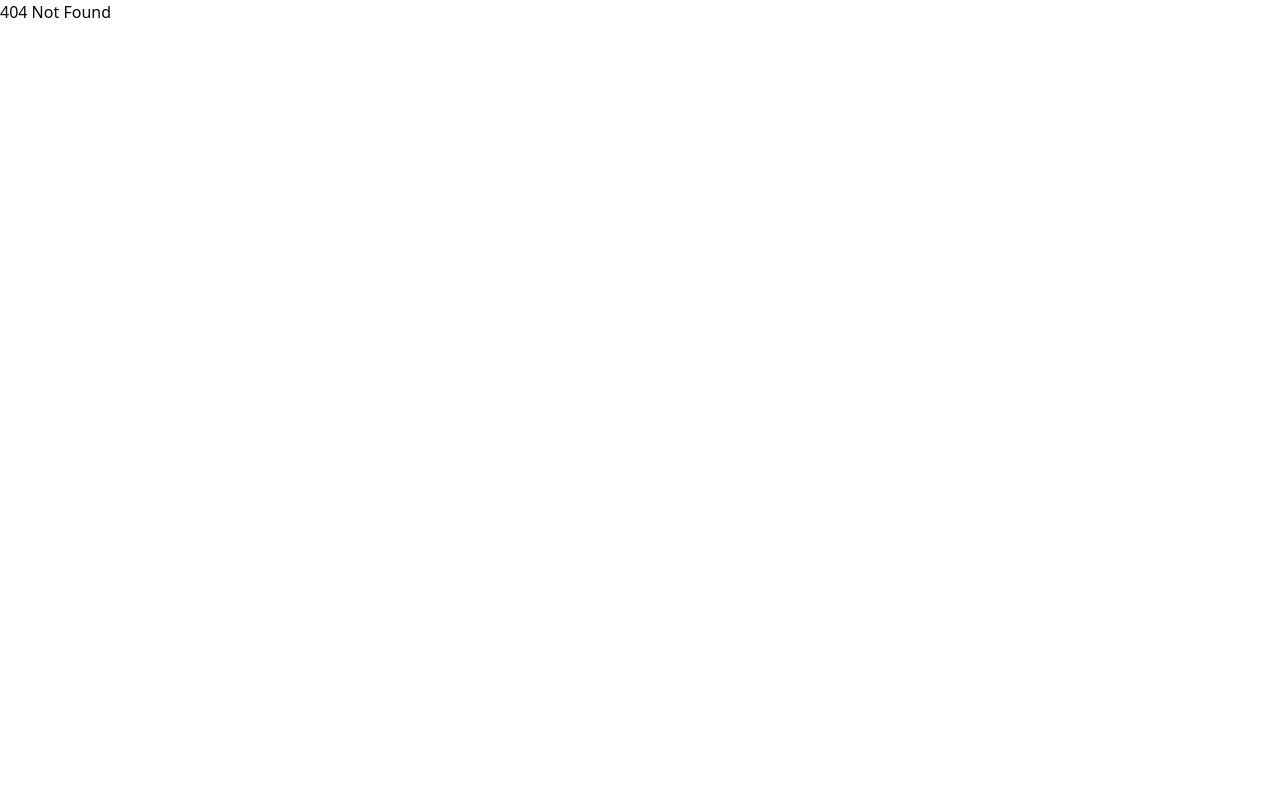
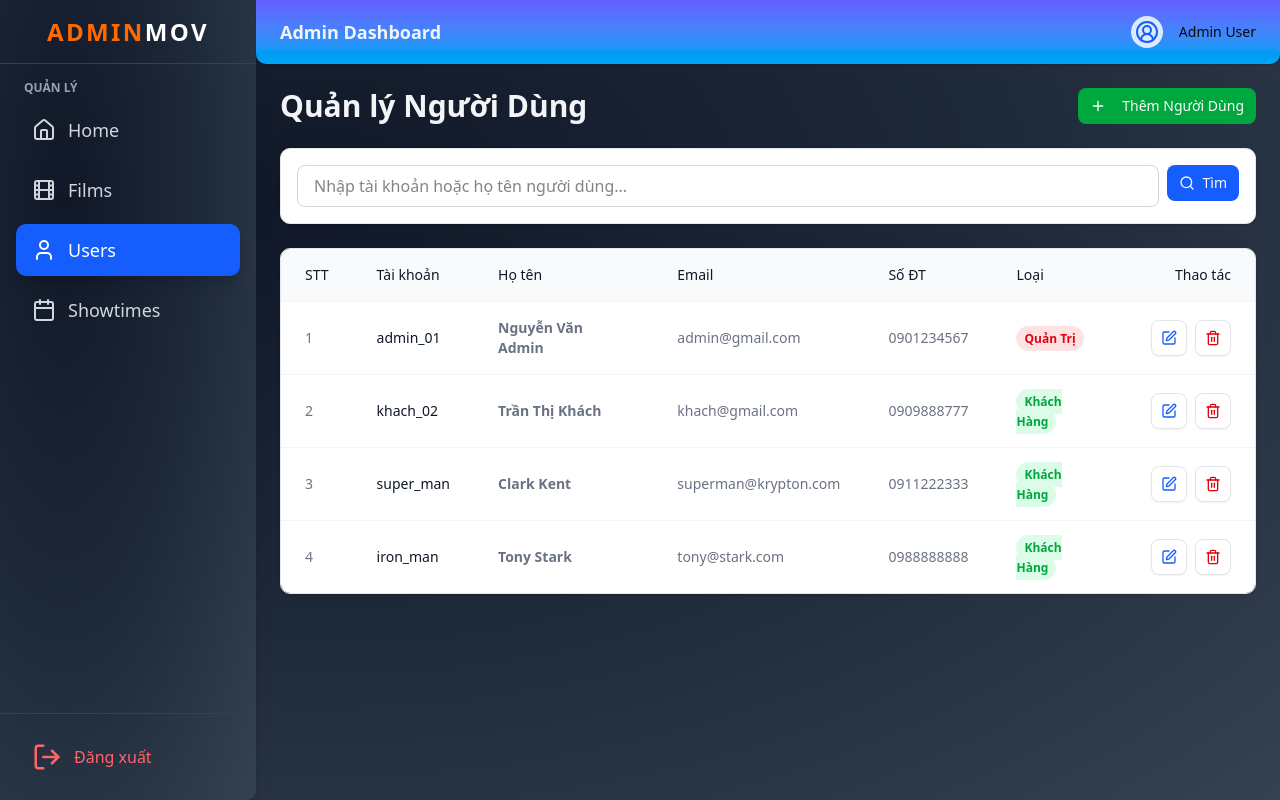
Before and after one commit to PhamKhaiHoan/Movie_Booking, a React (Vite) app: page /admin/users in a window 1280 px wide. Before the commit this address had no page. Built offline with nearby package versions, Linux system fonts and the light colour scheme.

Commit message:
user_list_render

```diff
--- a/src/pages/admin/films/ShowTime.tsx
+++ b/src/pages/admin/films/ShowTime.tsx
@@ -1,19 +1,23 @@
+// src/pages/admin/films/Showtime.tsx
 import { useEffect, useState } from "react";
 import { useParams } from "react-router-dom";
 import { Button } from "@/components/ui/button";
 
 export const Showtime = () => {
-  const { id } = useParams(); // Lấy mã phim từ URL
+  const { id } = useParams();
 
-  // State lưu thông tin form
+  // State form nhập liệu
   const [formData, setFormData] = useState({
     heThongRap: "",
     cumRap: "",
     ngayChieuGioChieu: "",
-    giaVe: 75000, // Giá mặc định
+    giaVe: 75000,
   });
 
-  // Dữ liệu giả: Hệ thống rạp
+  // State lưu thông tin phim đang được chọn
+  const [movieInfo, setMovieInfo] = useState<any>(null);
+
+  // --- MOCK DATA ---
   const heThongRapMock = [
     {
       maHeThongRap: "BHDStar",
@@ -32,7 +36,6 @@ export const Showtime = () => {
     },
   ];
 
-  // Dữ liệu giả: Cụm rạp (Sẽ lọc theo Hệ thống rạp)
   const cumRapMock = {
     BHDStar: [
       { maCumRap: "bhd-3-2", tenCumRap: "BHD Star 3/2" },
@@ -47,7 +50,41 @@ export const Showtime = () => {
     ],
   };
 
-  // Lấy danh sách cụm rạp tương ứng khi chọn Hệ thống rạp
+  // --- EFFECT: Lấy thông tin phim theo ID ---
+  useEffect(() => {
+    // Giả lập API lấy chi tiết phim
+    const mockMovies = [
+      {
+        maPhim: "1314",
+        tenPhim: "Mai",
+        hinhAnh: "https://movienew.cybersoft.edu.vn/hinhanh/mai_gp01.jpg",
+      },
+      {
+        maPhim: "1329",
+        tenPhim: "Đào, Phở và Piano",
+        hinhAnh:
+          "https://movienew.cybersoft.edu.vn/hinhanh/dao-pho-va-piano_gp01.png",
+      },
+      {
+        maPhim: "1344",
+        tenPhim: "Kung Fu Panda 4",
+        hinhAnh:
+          "https://movienew.cybersoft.edu.vn/hinhanh/kung-fu-panda-4_gp01.jpg",
+      },
+    ];
+
+    const foundMovie = mockMovies.find((m) => m.maPhim.toString() === id);
+
+    // Nếu tìm thấy thì set, không thì set mặc định để test
+    setMovieInfo(
+      foundMovie || {
+        maPhim: id,
+        tenPhim: "Phim chưa cập nhật tên",
+        hinhAnh: "https://via.placeholder.com/150",
+      }
+    );
+  }, [id]);
+
   // @ts-ignore
   const danhSachCumRap = formData.heThongRap
     ? cumRapMock[formData.heThongRap] || []
@@ -55,23 +92,39 @@ export const Showtime = () => {
 
   const handleSubmit = (e: React.FormEvent) => {
     e.preventDefault();
-    console.log("Dữ liệu lịch chiếu gửi đi:", {
-      maPhim: id,
-      ...formData,
-    });
-    alert("Tạo lịch chiếu thành công! (Check console)");
+    console.log("Payload tạo lịch:", { maPhim: id, ...formData });
+    alert("Đã tạo lịch chiếu thành công!");
   };
 
   return (
-    <div className="p-6">
-      <h1 className="text-3xl font-bold text-gray-100 mb-2">Tạo Lịch Chiếu</h1>
-      <p className="text-gray-400 mb-6">
-        Cho phim có mã: <span className="text-blue-400 font-bold">{id}</span>
-      </p>
+    <div className="p-6 flex gap-8">
+      {/* --- CỘT TRÁI: INFO PHIM --- */}
+      <div className="w-1/3">
+        <h2 className="text-xl font-bold text-gray-100 mb-4">Phim đang chọn</h2>
+        {movieInfo && (
+          <div className="bg-white p-4 rounded-lg shadow-sm border border-gray-200 flex flex-col items-center text-center">
+            <img
+              src={movieInfo.hinhAnh}
+              alt={movieInfo.tenPhim}
+              className="w-48 h-72 object-cover rounded-md shadow-md mb-4"
+            />
+            <h3 className="text-2xl font-bold text-blue-600 mb-1">
+              {movieInfo.tenPhim}
+            </h3>
+            <p className="text-gray-500 font-mono text-sm">Mã phim: {id}</p>
+          </div>
+        )}
+      </div>
 
-      <div className="bg-white p-8 rounded-lg shadow-sm border border-gray-200 max-w-3xl">
+      {/* --- CỘT PHẢI: FORM TẠO LỊCH --- */}
+      <div className="flex-1">
+        <h1 className="text-3xl font-bold text-gray-100 mb-6">
+          Tạo Lịch Chiếu
+        </h1>
+
+        <div className="bg-white p-8 rounded-lg shadow-sm border border-gray-200">
           <form onSubmit={handleSubmit} className="space-y-6">
-          {/* 1. Chọn Hệ thống rạp */}
+            {/* 1. Hệ thống rạp */}
             <div>
               <label className="block text-sm font-medium text-gray-700 mb-2">
                 Hệ thống rạp
@@ -106,14 +159,14 @@ export const Showtime = () => {
               </div>
             </div>
 
-          {/* 2. Chọn Cụm rạp (Chỉ hiện khi đã chọn Hệ thống) */}
+            {/* 2. Cụm rạp */}
             {formData.heThongRap && (
               <div>
                 <label className="block text-sm font-medium text-gray-700 mb-2">
                   Cụm rạp
                 </label>
                 <select
-                className="w-full px-4 py-2 border border-gray-300 rounded-md outline-none focus:border-blue-500"
+                  className="w-full px-4 py-2 border border-gray-300 rounded-md outline-none focus:border-blue-500 bg-white"
                   value={formData.cumRap}
                   onChange={(e) =>
                     setFormData({ ...formData, cumRap: e.target.value })
@@ -130,7 +183,7 @@ export const Showtime = () => {
             )}
 
             <div className="grid grid-cols-1 md:grid-cols-2 gap-6">
-            {/* 3. Ngày giờ chiếu */}
+              {/* 3. Ngày giờ */}
               <div>
                 <label className="block text-sm font-medium text-gray-700 mb-2">
                   Ngày giờ chiếu
@@ -164,7 +217,6 @@ export const Showtime = () => {
               </div>
             </div>
 
-          {/* Submit Button */}
             <div className="flex justify-end pt-4">
               <Button
                 type="submit"
@@ -176,5 +228,6 @@ export const Showtime = () => {
           </form>
         </div>
       </div>
+    </div>
   );
 };
--- a/src/pages/admin/layouts/AdminLayout.tsx
+++ b/src/pages/admin/layouts/AdminLayout.tsx
@@ -54,9 +54,9 @@ export const AdminLayout = () => {
             </span>
           </NavLink>
 
-          {/* Link Quản lý User (Sau này làm) */}
+          {/* Link Quản lý User */}
           <NavLink
-            to="/admin/users" // Tạm thời hardcode, sau này thêm vào PATH
+            to={PATH.ADMIN_USERS}
             className={({ isActive }) =>
               `flex items-center gap-3 px-4 py-3 rounded-lg transition-colors ${
                 isActive
--- /dev/null
+++ b/src/pages/admin/users/UserList.tsx
@@ -0,0 +1,166 @@
+import { Button } from "@/components/ui/button";
+import { PATH } from "@/constants/path";
+import { Edit, Plus, Search, Trash2 } from "lucide-react";
+import { useState } from "react";
+import { useNavigate } from "react-router-dom";
+
+export const UserList = () => {
+  const navigate = useNavigate();
+
+  // State lưu từ khóa tìm kiếm
+  const [keyword, setKeyword] = useState("");
+
+  // Mock Data User
+  const [users, setUsers] = useState([
+    {
+      taikhoan: "admin_01",
+      hoTen: "Nguyễn Văn Admin",
+      email: "admin@gmail.com",
+      soDt: "0901234567",
+      maLoaiNguoiDung: "QuanTri",
+    },
+    {
+      taikhoan: "khach_02",
+      hoTen: "Trần Thị Khách",
+      email: "khach@gmail.com",
+      soDt: "0909888777",
+      maLoaiNguoiDung: "KhachHang",
+    },
+    {
+      taikhoan: "super_man",
+      hoTen: "Clark Kent",
+      email: "superman@krypton.com",
+      soDt: "0911222333",
+      maLoaiNguoiDung: "KhachHang",
+    },
+    {
+      taikhoan: "iron_man",
+      hoTen: "Tony Stark",
+      email: "tony@stark.com",
+      soDt: "0988888888",
+      maLoaiNguoiDung: "KhachHang",
+    },
+  ]);
+
+  // Logic lọc danh sách: Tìm theo Tài Khoản hoặc Họ Tên
+  const filteredUsers = users.filter(
+    (user) =>
+      user.taikhoan.toLowerCase().includes(keyword.toLowerCase()) ||
+      user.hoTen.toLowerCase().includes(keyword.toLowerCase())
+  );
+
+  // Hàm xử lý xóa user
+  const handleDelete = (taiKhoan: string) => {
+    if (window.confirm(`Xóa user ${taiKhoan}?`)) {
+      setUsers(users.filter((u) => u.taikhoan !== taiKhoan));
+    }
+  };
+
+  return (
+    <div>
+      {/* --- Header --- */}
+      <div className="flex flex-col md:flex-row justify-between items-center gap-4 mb-6">
+        <h1 className="text-3xl font-bold text-gray-100">Quản lý Người Dùng</h1>
+        <Button
+          className="bg-green-600 hover:bg-green-700"
+          onClick={() => navigate(PATH.ADMIN_ADD_USER)}
+        >
+          <Plus className="mr-2 h-4 w-4" /> Thêm Người Dùng
+        </Button>
+      </div>
+
+      {/* --- Thanh Tìm Kiếm (Search Bar) --- */}
+      <div className="bg-white p-4 rounded-lg shadow-sm border border-gray-200 mb-6 flex gap-2">
+        <input
+          type="text"
+          placeholder="Nhập tài khoản hoặc họ tên người dùng..."
+          className="flex-1 px-4 py-2 border border-gray-300 rounded-md outline-none focus:border-blue-500 transition-all"
+          value={keyword}
+          onChange={(e) => setKeyword(e.target.value)}
+        />
+        <Button className="bg-blue-600 hover:bg-blue-700">
+          <Search className="h-4 w-4" /> Tìm
+        </Button>
+      </div>
+
+      {/* --- Bảng Danh Sách (Render filteredUsers) --- */}
+      <div className="overflow-hidden rounded-lg border border-gray-200 shadow-sm">
+        <table className="w-full border-collapse bg-white text-left text-sm text-gray-500">
+          <thead className="bg-gray-50">
+            <tr>
+              <th className="px-6 py-4 font-medium text-gray-900">STT</th>
+              <th className="px-6 py-4 font-medium text-gray-900">Tài khoản</th>
+              <th className="px-6 py-4 font-medium text-gray-900">Họ tên</th>
+              <th className="px-6 py-4 font-medium text-gray-900">Email</th>
+              <th className="px-6 py-4 font-medium text-gray-900">Số ĐT</th>
+              <th className="px-6 py-4 font-medium text-gray-900">Loại</th>
+              <th className="px-6 py-4 font-medium text-gray-900 text-right">
+                Thao tác
+              </th>
+            </tr>
+          </thead>
+          <tbody className="divide-y divide-gray-100 border-t border-gray-100">
+            {/* 👇 Chú ý: Map qua filteredUsers chứ không phải users gốc */}
+            {filteredUsers.length > 0 ? (
+              filteredUsers.map((user, index) => (
+                <tr
+                  key={user.taikhoan}
+                  className="hover:bg-gray-50 transition-colors"
+                >
+                  <td className="px-6 py-4">{index + 1}</td>
+                  <td className="px-6 py-4 font-medium text-gray-900">
+                    {user.taikhoan}
+                  </td>
+                  <td className="px-6 py-4 font-bold">{user.hoTen}</td>
+                  <td className="px-6 py-4">{user.email}</td>
+                  <td className="px-6 py-4">{user.soDt}</td>
+                  <td className="px-6 py-4">
+                    <span
+                      className={`px-2 py-1 rounded-full text-xs font-semibold ${
+                        user.maLoaiNguoiDung === "QuanTri"
+                          ? "bg-red-100 text-red-600"
+                          : "bg-green-100 text-green-600"
+                      }`}
+                    >
+                      {user.maLoaiNguoiDung === "QuanTri"
+                        ? "Quản Trị"
+                        : "Khách Hàng"}
+                    </span>
+                  </td>
+                  <td className="px-6 py-4 text-right">
+                    <div className="flex justify-end gap-2">
+                      <Button
+                        variant="outline"
+                        size="icon"
+                        className="text-blue-600 hover:bg-blue-50"
+                        onClick={() =>
+                          navigate(`/admin/users/edit/${user.taikhoan}`)
+                        }
+                      >
+                        <Edit className="h-4 w-4" />
+                      </Button>
+                      <Button
+                        variant="outline"
+                        size="icon"
+                        className="text-red-600 hover:bg-red-50"
+                        onClick={() => handleDelete(user.taikhoan)}
+                      >
+                        <Trash2 className="h-4 w-4" />
+                      </Button>
+                    </div>
+                  </td>
+                </tr>
+              ))
+            ) : (
+              <tr>
+                <td colSpan={7} className="px-6 py-8 text-center text-gray-400">
+                  Không tìm thấy người dùng nào khớp với từ khóa "{keyword}".
+                </td>
+              </tr>
+            )}
+          </tbody>
+        </table>
+      </div>
+    </div>
+  );
+};
--- a/src/router/router.tsx
+++ b/src/router/router.tsx
@@ -5,6 +5,7 @@ import { AdminLayout } from "@/pages/admin/layouts/AdminLayout";
 import { type RouteObject } from "react-router-dom";
 import { EditMovie } from "@/pages/admin/films/EditMovie";
 import { Showtime } from "@/pages/admin/films/ShowTime";
+import { UserList } from "@/pages/admin/users/UserList";
 
 export const routes: RouteObject[] = [
   // --- Route cho Admin ---
@@ -32,6 +33,10 @@ export const routes: RouteObject[] = [
         path: PATH.ADMIN_SHOWTIME, // /admin/showtimes/:id
         element: <Showtime />,
       },
+      {
+        path: PATH.ADMIN_USERS, // /admin/users
+        element: <UserList />,
+      },
     ],
   },
 
```
Lines whose indentation alone changed are shown as unchanged.
